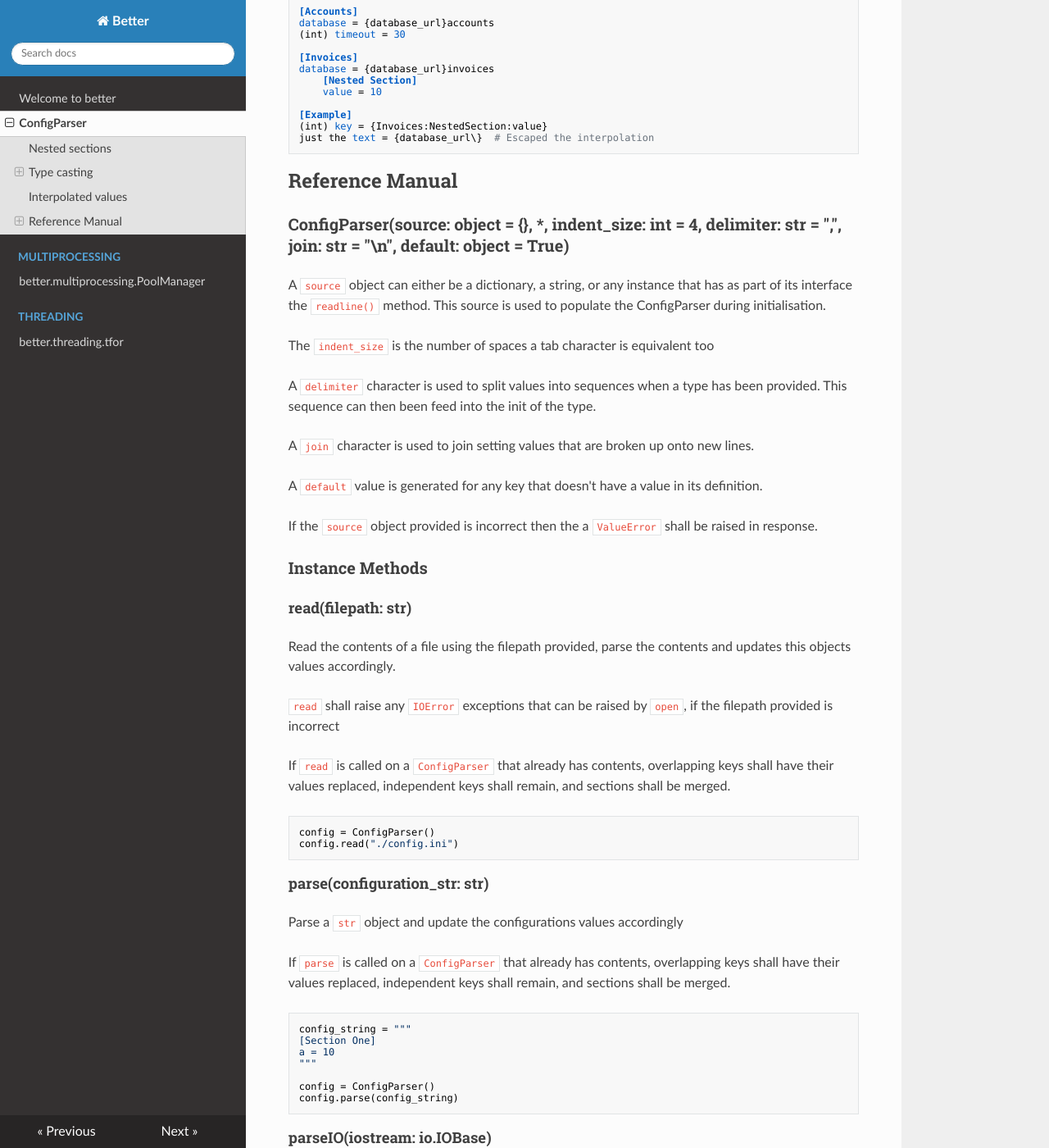
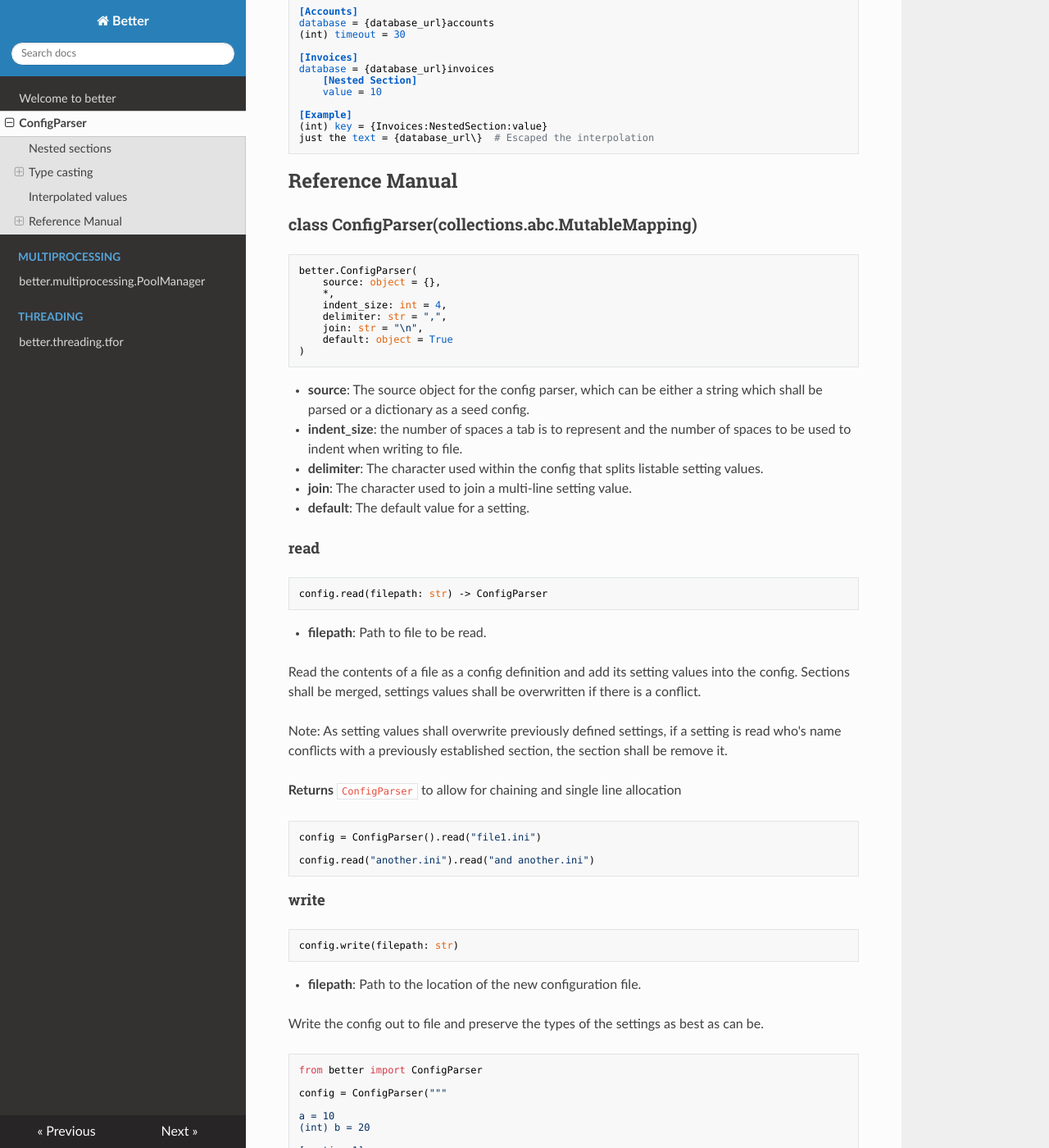
Before and after one commit to Kieran-Bacon/Better, an MkDocs documentation site: the page built from docs/ConfigParser.md, in a window 1280 px wide and 1400 px high, scrolled down 4851 px. Shown: the whole window at 82% size. Built offline with MkDocs 1.6.1, drawn with Linux system fonts in a browser that asks for light colours; nearby versions of some CDN libraries; some of the changed text lies outside the part shown.

Commit message:
improved ConfigParser Interface
merged parse and parseIO
read and parse now return self to allow for chaining of commands
as read returns self no need for fromFile - fromFile removed
Converted toFile to write so its read/write
corrected excessive spaces between sections with nested sections
Updated tests to reflect changes
Updated documentation to reflect changes

````diff
--- a/docs/ConfigParser.md
+++ b/docs/ConfigParser.md
@@ -264,96 +264,52 @@
 
 ## Reference Manual
 
-### ConfigParser(source: object = {}, *, indent_size: int = 4, delimiter: str = ",", join: str = "\n", default: object = True)
-
-A `source` object can either be a dictionary, a string, or any instance that has as
-part of its interface the `readline()` method. This source is used to populate the
-ConfigParser during initialisation.
-
-The `indent_size` is the number of spaces a tab character is equivalent too
-
-A `delimiter` character is used to split values into sequences when a type has been
-provided. This sequence can then been feed into the init of the type.
-
-A `join` character is used to join setting values that are broken up onto new lines.
-
-A `default` value is generated for any key that doesn't have a value in its definition.
-
-If the `source` object provided is incorrect then the a `ValueError` shall be raised in response.
-
-### Instance Methods
-
-#### read(filepath: str)
-
-Read the contents of a file using the filepath provided, parse the contents and
-updates this objects values accordingly.
-
-`read` shall raise any `IOError` exceptions that can be raised by `open`, if the
-filepath provided is incorrect
-
-If `read` is called on a `ConfigParser` that already has contents, overlapping
-keys shall have their values replaced, independent keys shall remain, and sections
-shall be merged.
+### class ConfigParser(collections.abc.MutableMapping)
 
 ```python
-config = ConfigParser()
-config.read("./config.ini")
+better.ConfigParser(
+    source: object = {},
+    *,
+    indent_size: int = 4,
+    delimiter: str = ",",
+    join: str = "\n",
+    default: object = True
+)
 ```
 
-#### parse(configuration_str: str)
+- **source**: The source object for the config parser, which can be either a string which shall be parsed or a dictionary as a seed config.
+- **indent_size**: the number of spaces a tab is to represent and the number of spaces to be used to indent when writing to file.
+- **delimiter**: The character used within the config that splits listable setting values.
+- **join**: The character used to join a multi-line setting value.
+- **default**: The default value for a setting.
 
-Parse a `str` object and update the configurations values accordingly
-
-If `parse` is called on a `ConfigParser` that already has contents, overlapping
-keys shall have their values replaced, independent keys shall remain, and sections
-shall be merged.
+#### read
 
 ```python
-config_string = """
-[Section One]
-a = 10
-"""
-
-config = ConfigParser()
-config.parse(config_string)
+config.read(filepath: str) -> ConfigParser
 ```
 
-#### parseIO(iostream: io.IOBase)
+- **filepath**: Path to file to be read.
 
-Parse an iostream and convert and update the configurations values accordingly
+Read the contents of a file as a config definition and add its setting values into the config. Sections shall be merged, settings values shall be overwritten if there is a conflict.
 
-`AttributeError` shall be raised in the event that the `iostream` does not have a
-`readline()` method.
+Note: As setting values shall overwrite previously defined settings, if a setting is read who's name conflicts with a previously established section, the section shall be remove it.
+
+**Returns** `ConfigParser` to allow for chaining and single line allocation
 
 ```python
-config = better.ConfigParser()
+config = ConfigParser().read("file1.ini")
 
-with open("./example.ini") as handler:
-    config.parserIO(handler)
+config.read("another.ini").read("and another.ini")
 ```
 
-#### get(path: str, default: object = None)
-
-Behaviour is similar to that of the mutable mapping get function, where with a provided key, the function shall return its value if present, a default if not found and the default's default is None.
-
-ConfigParser's get method allows the user to access items from within the config by passing the joined list of keys with a delimiter of colons.
+#### write
 
 ```python
-config = ConfigParser(r"""
-basic = Still works
-[1]
-    [2]
-        [3]
-            key = value
-            (int) number = 10
-""")
-
-config.get("1:2:3:key")  # Returns "value"
-config.get("1:2:3:number")  # Returns 10
-config.get("1:2:3:not present", "A default value")  # Returns "A default value"
+config.write(filepath: str)
 ```
 
-#### toFile(filepath: str)
+- **filepath**: Path to the location of the new configuration file.
 
 Write the config out to file and preserve the types of the settings as best as can be.
 
@@ -372,7 +328,7 @@
     another value = something
 """)
 
-config.toFile("testfile.ini")
+config.write("testfile.ini")
 ```
 
 ```bash
@@ -388,14 +344,52 @@
 
 ```
 
-### Class Methods
-
-#### fromFile(filepath: str)
-
-Create a ConfigParser from a file location, the same as as the instance method
-`read()` however it doesn't require a ConfigParser to already have been made.
+#### parse
 
 ```python
-import better
-config = better.ConfigParser.fromFile("./config.ini")
+config.parse(configuration_string: str) -> ConfigParser
 ```
+
+- **configuration_string**: A string representation of a config file.
+
+Read from some source configuration strings/settings and add them into the `ConfigParser`. `parse` can take either a string or an object that implements `readline()`. An `AttributeError` shall be raised if ever an object is passed that doesn't. The `readline()` shall need to return a empty string when it has exhausted its contents.
+Similar to read, parse shall add and update settings values accordingly
+
+**Returns** `ConfigParser` to allow for chaining of parse statements
+
+```python
+with open('file.ini', 'r') as handler:
+    config = ConfigParser().parse(handler).parse("Something = 10")
+
+config.parse("""
+something else = 20
+""")
+```
+
+#### get
+
+```python
+config.get(path: str, default: object = None) -> object
+```
+
+- **path**: A key for a section or settings who's value is to be returned. A path can be comprised of nested keys by delimitering with a ':'
+- **default**: A value to be returned in the event that the key doesn't exist within the config
+
+Collect a key's value from the config parser. `get` has equivalent behaviour to a dictionary's `get`, however, it exploits the restriction for colon's to be present within a settings name to allow for deep key value retrieval immediately.
+
+**Returns** `object` found at path given or the default value
+
+```python
+config = ConfigParser(r"""
+basic = Still works
+[1]
+    [2]
+        [3]
+            key = value
+            (int) number = 10
+""")
+
+config.get("1:2:3:key")  # Returns "value"
+config.get("1:2:3:number")  # Returns 10
+config.get("1:2:3:not present", "A default value")  # Returns "A default value"
+```
````
Also changed, not shown: 2 other files.
